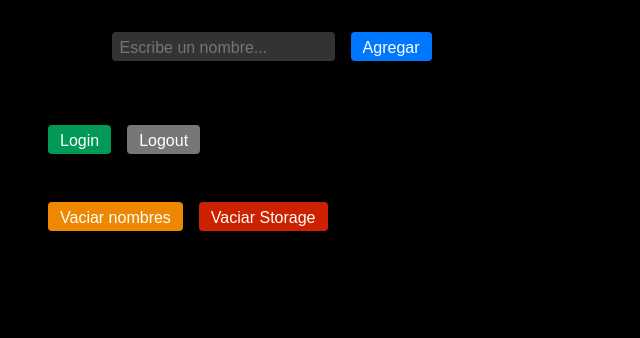
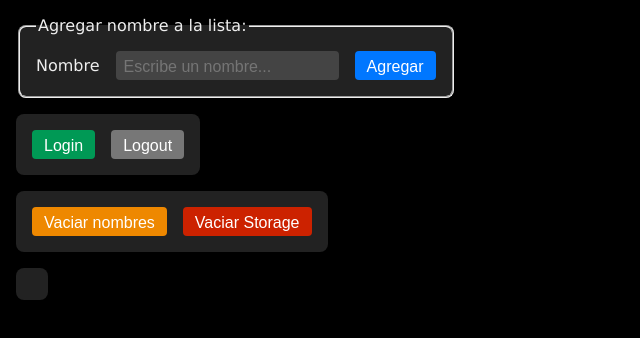
Before and after one commit to marcegdv/demo-storage-event, a React (Create React App) app: page / in a window 1280 px wide. Shown: the top 338 px of the page, without its empty margins (0-640 px from the left). Built offline with nearby package versions, Linux system fonts and the light colour scheme.

Commit message:
refactor

```diff
--- a/src/App.tsx
+++ b/src/App.tsx
@@ -7,7 +7,7 @@ import SmallButton from './components/Button/Small/Small';
 import { useStorageState } from './hooks/useSotrageState';
 
 
-export default function App () {
+export default function App() {
 
     const storage = useStorageState('local');
 
@@ -49,17 +49,15 @@ export default function App () {
                 buttonLabel='Agregar'
                 onPush={handleOnPushkAdd}
             />
-            <FlexContainer orientation='column' innerSpace='16' secondary='start'>
-                <FlexContainer orientation='row' innerSpace='16'>
-                    <SmallButton label='Login' onPush={handleOnPushkSetUser} variant='safe' />
-                    <SmallButton label='Logout' onPush={handleOnPushkRemoveUser} variant='secondary' />
-                </FlexContainer>
-                <FlexContainer orientation='row' innerSpace='16'>
-                    <SmallButton label='Vaciar nombres' onPush={handleOnPushkClear} variant='warning' />
-                    <SmallButton label='Vaciar Storage' onPush={handleOnPushkClearAll} variant='danger' />
-                </FlexContainer>
+            <FlexContainer orientation='row' innerSpace='16' bgcolorLvl='2'>
+                <SmallButton label='Login' onPush={handleOnPushkSetUser} variant='safe' />
+                <SmallButton label='Logout' onPush={handleOnPushkRemoveUser} variant='secondary' />
             </FlexContainer>
-            <FlexContainer orientation='column' innerSpace='8' secondary='start'>
+            <FlexContainer orientation='row' innerSpace='16' bgcolorLvl='2'>
+                <SmallButton label='Vaciar nombres' onPush={handleOnPushkClear} variant='warning' />
+                <SmallButton label='Vaciar Storage' onPush={handleOnPushkClearAll} variant='danger' />
+            </FlexContainer>
+            <FlexContainer orientation='column' innerSpace='16' secondary='start' bgcolorLvl='2' colorLvl='e'>
                 {Object.keys(storage.all()).map(
                     (key: string, index: number) => {
                         return (
--- a/src/components/InputTextForm/InputTextForm.css
+++ b/src/components/InputTextForm/InputTextForm.css
@@ -1,6 +1,7 @@
 .input-text-form-label {
     user-select: none;
     cursor: pointer;
+    color: #eee;
 }
 
 .input-text-form {
@@ -14,8 +15,8 @@
     border-radius: 4px;
     padding: 7px 8px 4px 8px;
 
-    background-color: #333;
-    color: #fff;
+    background-color: #444;
+    color: #eee;
 
     font-size: 16px;
 }
--- a/src/components/InputTextForm/InputTextForm.tsx
+++ b/src/components/InputTextForm/InputTextForm.tsx
@@ -26,7 +26,13 @@ const InputTextForm = (props: InputTextProps): JSX.Element => {
 
     return (
         <form onSubmit={handleOnSubmit}>
-            <FlexContainer orientation='row' innerSpace='16'>
+            <FlexContainer
+                orientation='row'
+                innerSpace='16'
+                bgcolorLvl='2'
+                colorLvl='e'
+                label='Agregar nombre a la lista:'
+            >
                 {label ?
                     <label
                         className='input-text-form-label'
--- a/src/hooks/useSotrageState.ts
+++ b/src/hooks/useSotrageState.ts
@@ -23,6 +23,7 @@ export const useStorageState = (type: 'local' | 'session') => {
             return null;
         };
     };
+
     const remove = (key: string): void => { storage.removeItem(key); updateState(); };
 
     const length = (): number => storage.length;
```
